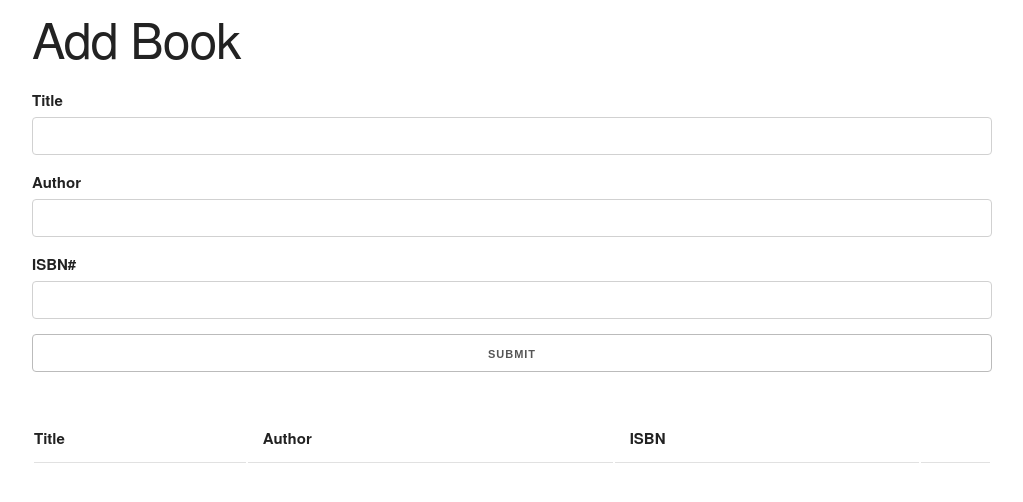
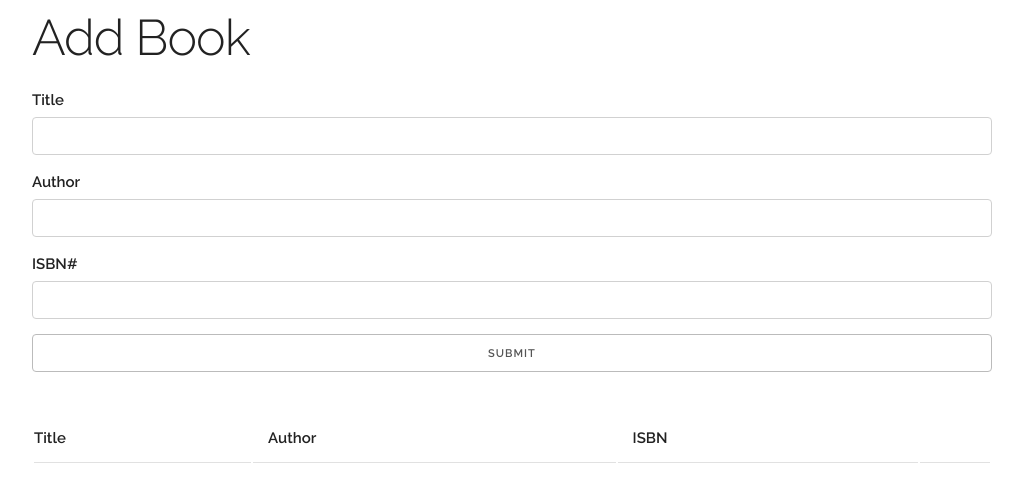
Before and after one commit to kamuz/book-list, a plain HTML site: page index.html in a window 1280 px wide. Shown: the whole page, without its empty margins (128-1151 px from the left). Drawn offline with Linux system fonts and the light colour scheme.

Commit message:
Added custom fonts

```diff
--- a/css/style.css
+++ b/css/style.css
@@ -1,3 +1,13 @@
+body
+h1, h2, h3,
+button, input {
+	font-family: 'Raleway', sans-serif;
+}
+
+input[type="submit"] {
+	font-weight: 600;
+}
+
 .success, .error {
 	color: white;
 	padding: 5px;
--- a/index.html
+++ b/index.html
@@ -5,6 +5,7 @@
 	<meta name="viewport" content="width=device-width, initial-scale=1.0">
 	<link rel="stylesheet" href="css/skeleton.css" />
 	<link rel="stylesheet" href="css/style.css">
+	<link href="https://fonts.googleapis.com/css2?family=Raleway:wght@300;600&display=swap" rel="stylesheet">
 	<title>Book List</title>
 </head>
 <body>
--- a/js/app.js
+++ b/js/app.js
@@ -0,0 +1 @@
+console.log("Hey");
```
